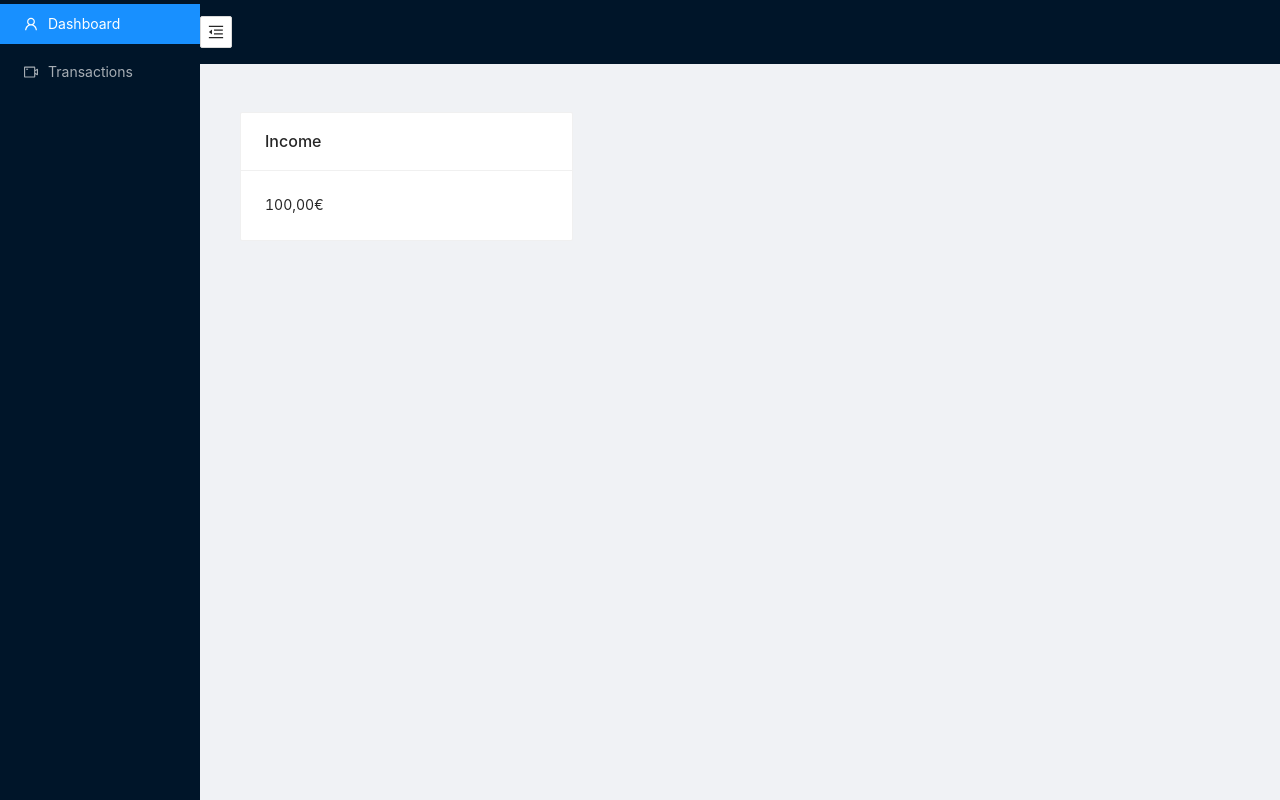
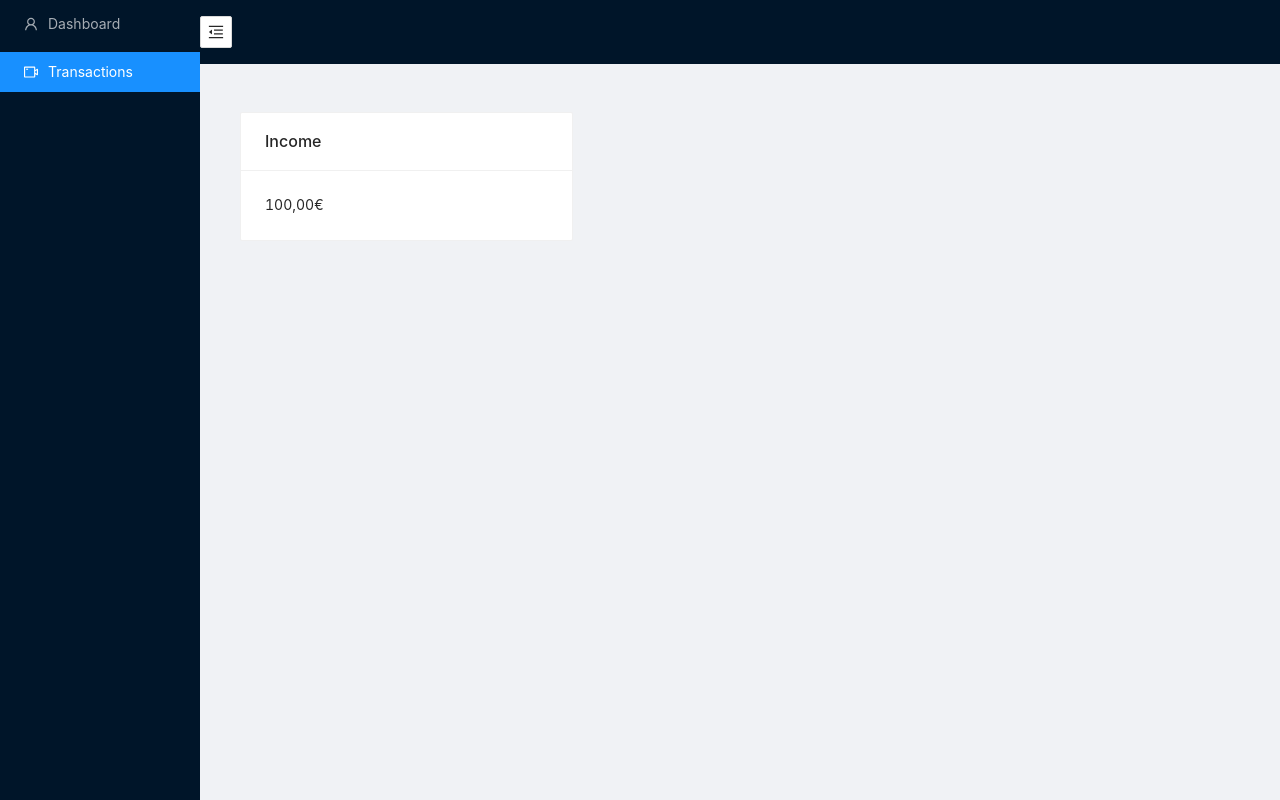
Before and after one commit to emanuellourenco/my-budget_frontend, a React (Create React App) app: page /transactions in a window 1280 px wide. Built offline with nearby package versions, Linux system fonts and the light colour scheme.

Commit message:
fix sidebar menu selection

```diff
--- a/src/components/layout/MainSidebar.jsx
+++ b/src/components/layout/MainSidebar.jsx
@@ -1,11 +1,23 @@
 import React from "react";
 import { Layout, Menu } from "antd";
 import { UserOutlined, VideoCameraOutlined } from "@ant-design/icons";
-import { Link } from "react-router-dom";
+import { Link, useHistory } from "react-router-dom";
 
 function MainLayout(props) {
   const { collapsed, className } = props;
   const { Sider } = Layout;
+  const { location } = useHistory();
+  const menuItems = [
+    { key: "1", icon: <UserOutlined />, label: "Dashboard", url: "/" },
+    {
+      key: "2",
+      icon: <VideoCameraOutlined />,
+      label: "Transactions",
+      url: "/transactions",
+    },
+  ];
+  const selectedMenu =
+    menuItems.find((item) => item.url === location.pathname).key || 1;
 
   return (
     <Sider
@@ -14,13 +26,14 @@ function MainLayout(props) {
       collapsible
       collapsed={collapsed}
     >
-      <Menu theme="dark" mode="inline" defaultSelectedKeys={["1"]}>
-        <Menu.Item key="1" icon={<UserOutlined />}>
-          <Link to="/">Dashboard</Link>
-        </Menu.Item>
-        <Menu.Item key="2" icon={<VideoCameraOutlined />}>
-          <Link to="/transactions">Transactions</Link>
-        </Menu.Item>
+      <Menu theme="dark" mode="inline" selectedKeys={[selectedMenu]}>
+        {menuItems.map((item, index) => {
+          return (
+            <Menu.Item key={item.key} icon={item.icon}>
+              <Link to={item.url}>{item.label}</Link>
+            </Menu.Item>
+          );
+        })}
       </Menu>
     </Sider>
   );
```
